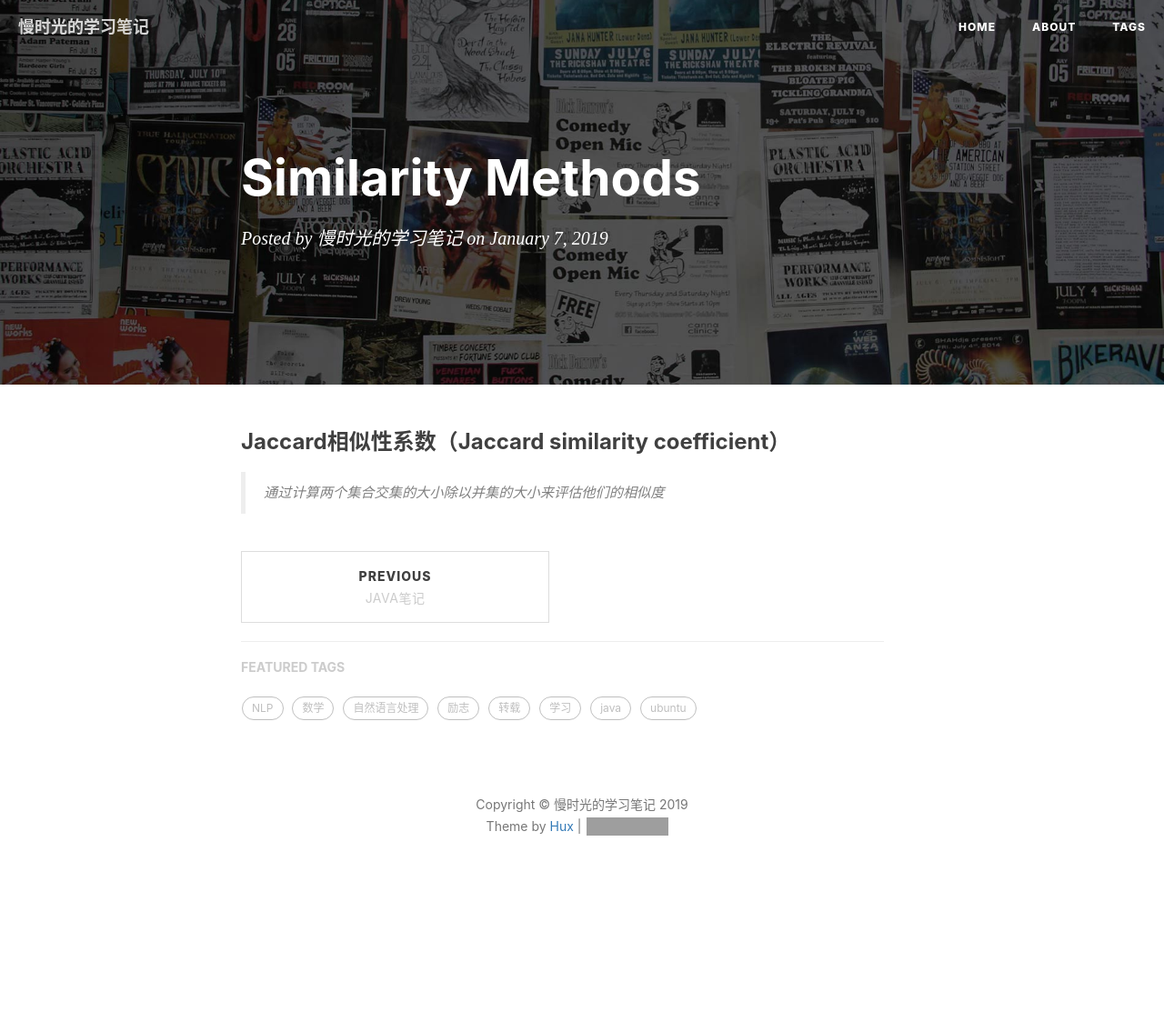
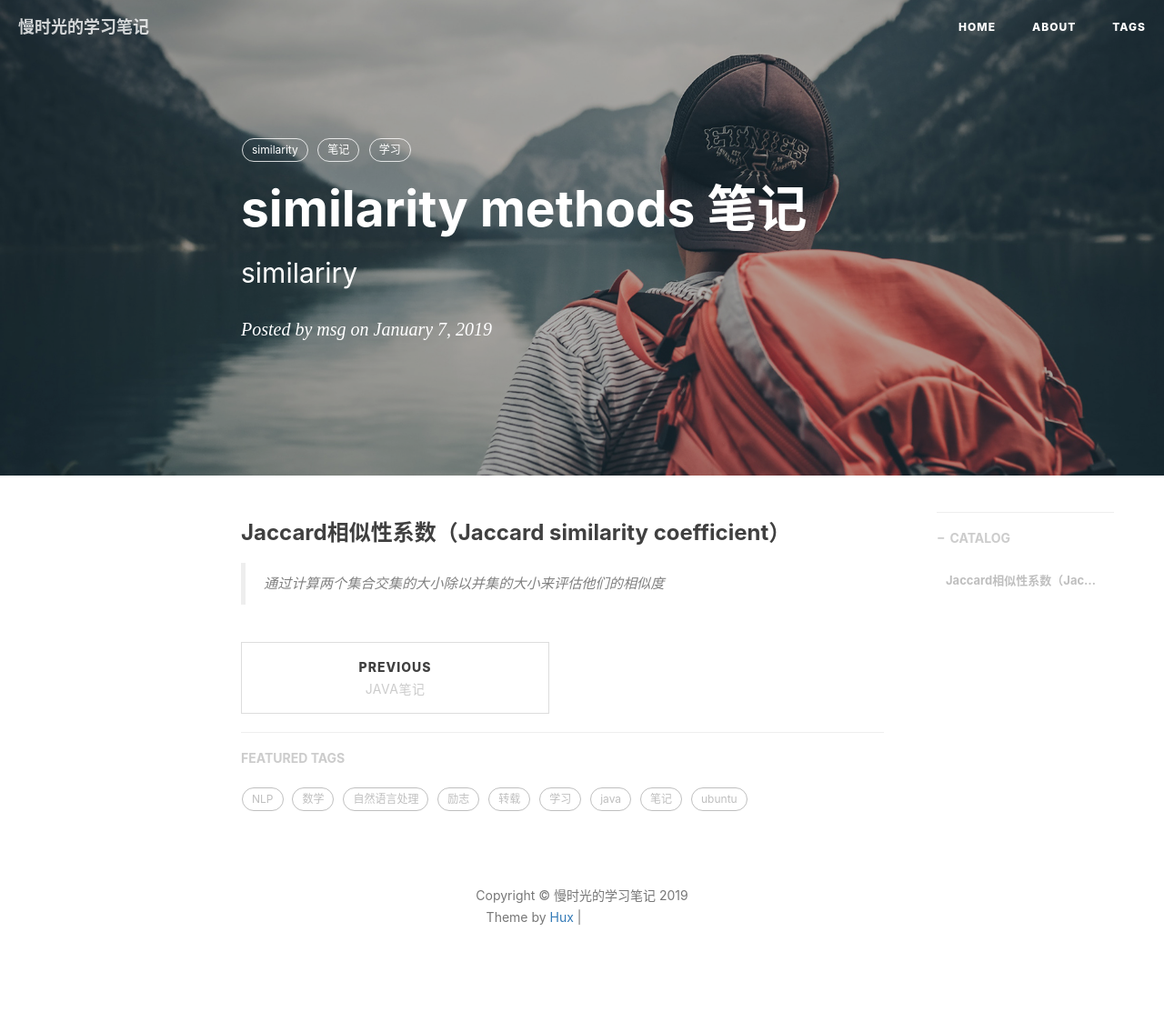
Before and after one commit to msg901216/msg901216.github.io, a Jekyll site: the page built from _posts/2019/NLP/2019-01-07-similarity-methods.md, in a window 1280 px wide. Shown: the whole page at 91% size. Built offline with Jekyll 4.4.1, drawn with Linux system fonts in a browser that asks for light colours; nearby versions of some CDN libraries; our own code applies the rules of GitHub Pages for plain Markdown files; comment, search, counter and statistics services are not loaded; before the commit the page ends 1013 px from its top, so only the background shows below that; grey boxes are pictures that could not be loaded.

Commit message:
Update 2019-01-07-similarity-methods.md

```diff
--- a/_posts/2019/NLP/2019-01-07-similarity-methods.md
+++ b/_posts/2019/NLP/2019-01-07-similarity-methods.md
@@ -1,3 +1,20 @@
+---
+layout:     post
+title:      "similarity methods 笔记"
+subtitle:   "similariry"
+date:       2019-01-07
+author:     "msg"
+header-img: "img/posts/05.jpg"
+header-mask: 0.3
+catalog:    true
+
+tags:
+    - similarity
+    - 笔记
+    - 学习
+
+---
+
 ### Jaccard相似性系数（Jaccard similarity coefficient）
 
 > 通过计算两个集合交集的大小除以并集的大小来评估他们的相似度
```
